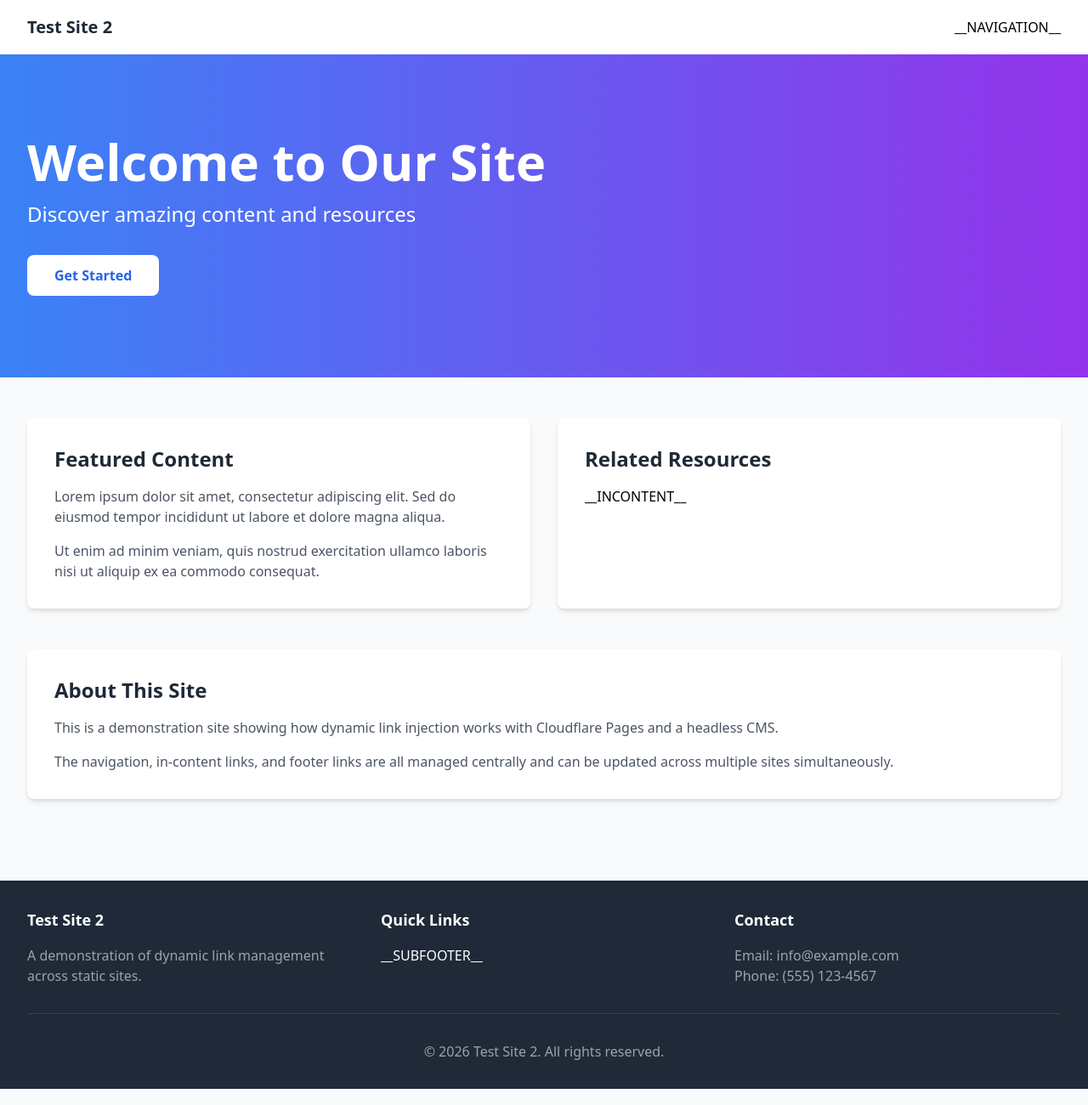
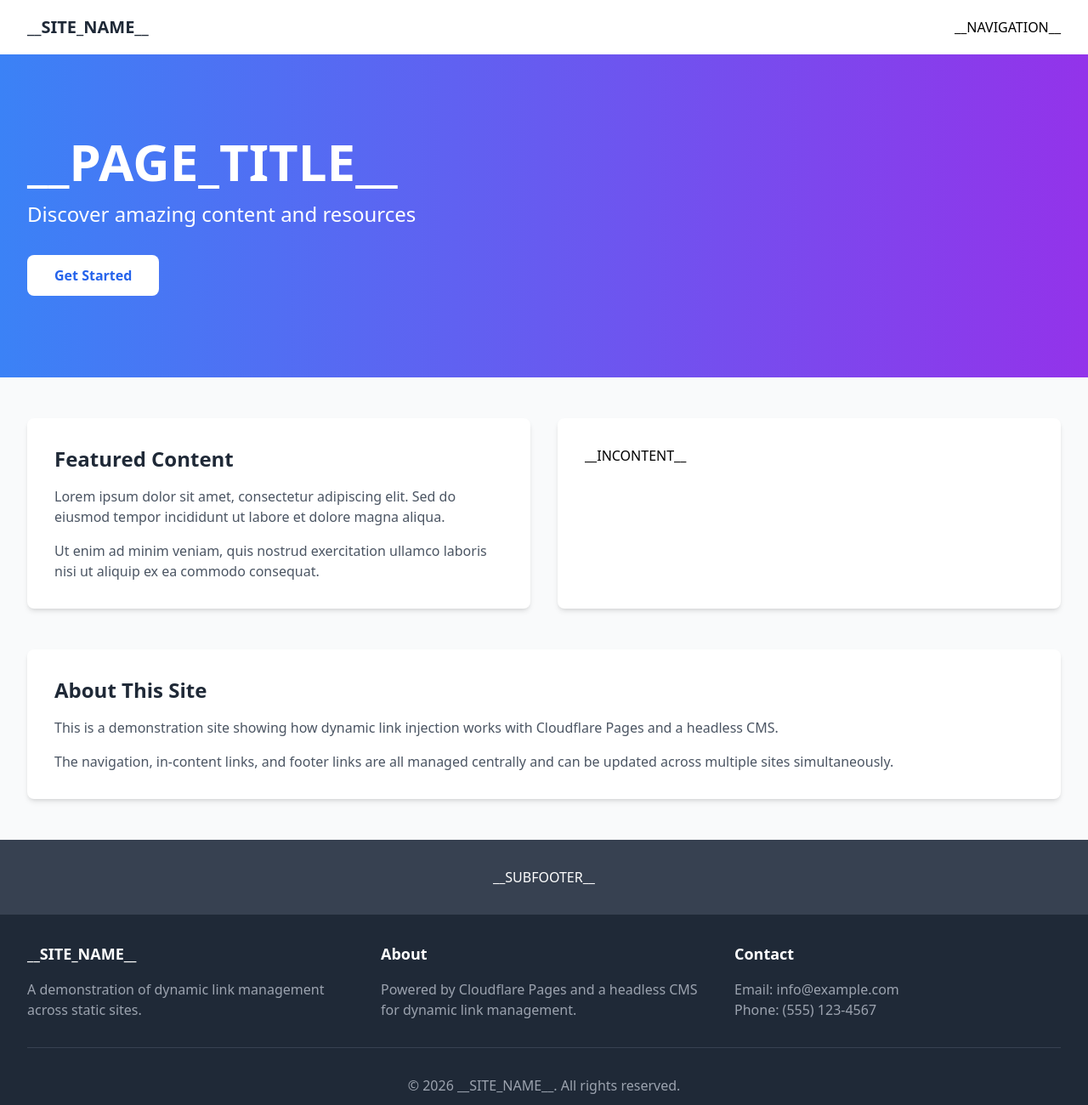
Before and after one commit to FairgroundAds/test-site-2, a website: page src/index.html in a window 1280 px wide. Shown: the whole page at 85% size. Drawn offline with nearby package versions, Linux system fonts and the light colour scheme.

Commit message:
Replace static site name and title with dynamic placeholders in HTML and JS

```diff
--- a/index.js
+++ b/index.js
@@ -5,6 +5,8 @@ const srcDir = "./src";
 const outDir = "./dist";
 const CMS_API_URL = process.env.CMS_API_URL || "https://expd.thefairground.com/api";
 const SITE_DOMAIN = process.env.SITE_DOMAIN || "test-site-2-bjz.pages.dev";
+const PAGE_TITLE = "Welcome to Test Site 2";
+const SITE_NAME = "Test Site 2";
 
 // Fetch placements from CMS API
 async function fetchPlacements() {
@@ -54,6 +56,10 @@ async function fetchPlacements() {
     html = html.replaceAll(placeholder, content);
   }
 
+  // Replace page title and site name
+  html = html.replaceAll('__PAGE_TITLE__', PAGE_TITLE);
+  html = html.replaceAll('__SITE_NAME__', SITE_NAME);
+
   // Write to dist
   const outHtml = path.join(outDir, "index.html");
   fs.writeFileSync(outHtml, html);
--- a/src/index.html
+++ b/src/index.html
@@ -3,7 +3,7 @@
 <head>
   <meta charset="UTF-8" />
   <meta name="viewport" content="width=device-width, initial-scale=1.0">
-  <title>Test Site 2</title>
+  <title>__PAGE_TITLE__</title>
   <script src="https://cdn.tailwindcss.com"></script>
 </head>
 <body class="bg-gray-50">
@@ -13,10 +13,12 @@
     <div class="max-w-7xl mx-auto px-4 sm:px-6 lg:px-8">
       <div class="flex justify-between h-16">
         <div class="flex items-center">
-          <span class="text-xl font-bold text-gray-800">Test Site 2</span>
+          <span class="text-xl font-bold text-gray-800">__SITE_NAME__</span>
         </div>
-        <div class="flex items-center space-x-4">
-          __NAVIGATION__
+        <div class="flex items-center">
+          <nav class="flex space-x-6">
+            __NAVIGATION__
+          </nav>
         </div>
       </div>
     </div>
@@ -25,7 +27,7 @@
   <!-- Hero Section -->
   <div class="bg-gradient-to-r from-blue-500 to-purple-600 text-white">
     <div class="max-w-7xl mx-auto px-4 sm:px-6 lg:px-8 py-24">
-      <h1 class="text-4xl md:text-6xl font-bold mb-4">Welcome to Our Site</h1>
+      <h1 class="text-4xl md:text-6xl font-bold mb-4">__PAGE_TITLE__</h1>
       <p class="text-xl md:text-2xl mb-8">Discover amazing content and resources</p>
       <button class="bg-white text-blue-600 px-8 py-3 rounded-lg font-semibold hover:bg-gray-100 transition">
         Get Started
@@ -47,8 +49,7 @@
       </div>
 
       <div class="bg-white p-8 rounded-lg shadow-md">
-        <h2 class="text-2xl font-bold mb-4 text-gray-800">Related Resources</h2>
-        <div class="space-y-2">
+        <div class="flex flex-col space-y-2">
           __INCONTENT__
         </div>
       </div>
@@ -66,21 +67,30 @@
     </div>
   </main>
 
+  <!-- Subfooter Links Section -->
+  <div class="bg-gray-700 text-white py-8">
+    <div class="max-w-7xl mx-auto px-4 sm:px-6 lg:px-8">
+      <div class="flex flex-wrap justify-center gap-4 text-center">
+        __SUBFOOTER__
+      </div>
+    </div>
+  </div>
+
   <!-- Footer -->
-  <footer class="bg-gray-800 text-white mt-12">
+  <footer class="bg-gray-800 text-white">
     <div class="max-w-7xl mx-auto px-4 sm:px-6 lg:px-8 py-8">
       <div class="grid md:grid-cols-3 gap-8">
         <div>
-          <h3 class="text-lg font-semibold mb-4">Test Site 2</h3>
+          <h3 class="text-lg font-semibold mb-4">__SITE_NAME__</h3>
           <p class="text-gray-400">
             A demonstration of dynamic link management across static sites.
           </p>
         </div>
         <div>
-          <h3 class="text-lg font-semibold mb-4">Quick Links</h3>
-          <div class="space-y-2">
-            __SUBFOOTER__
-          </div>
+          <h3 class="text-lg font-semibold mb-4">About</h3>
+          <p class="text-gray-400">
+            Powered by Cloudflare Pages and a headless CMS for dynamic link management.
+          </p>
         </div>
         <div>
           <h3 class="text-lg font-semibold mb-4">Contact</h3>
@@ -91,7 +101,7 @@
         </div>
       </div>
       <div class="border-t border-gray-700 mt-8 pt-8 text-center text-gray-400">
-        <p>&copy; 2026 Test Site 2. All rights reserved.</p>
+        <p>&copy; 2026 __SITE_NAME__. All rights reserved.</p>
       </div>
     </div>
   </footer>
```
